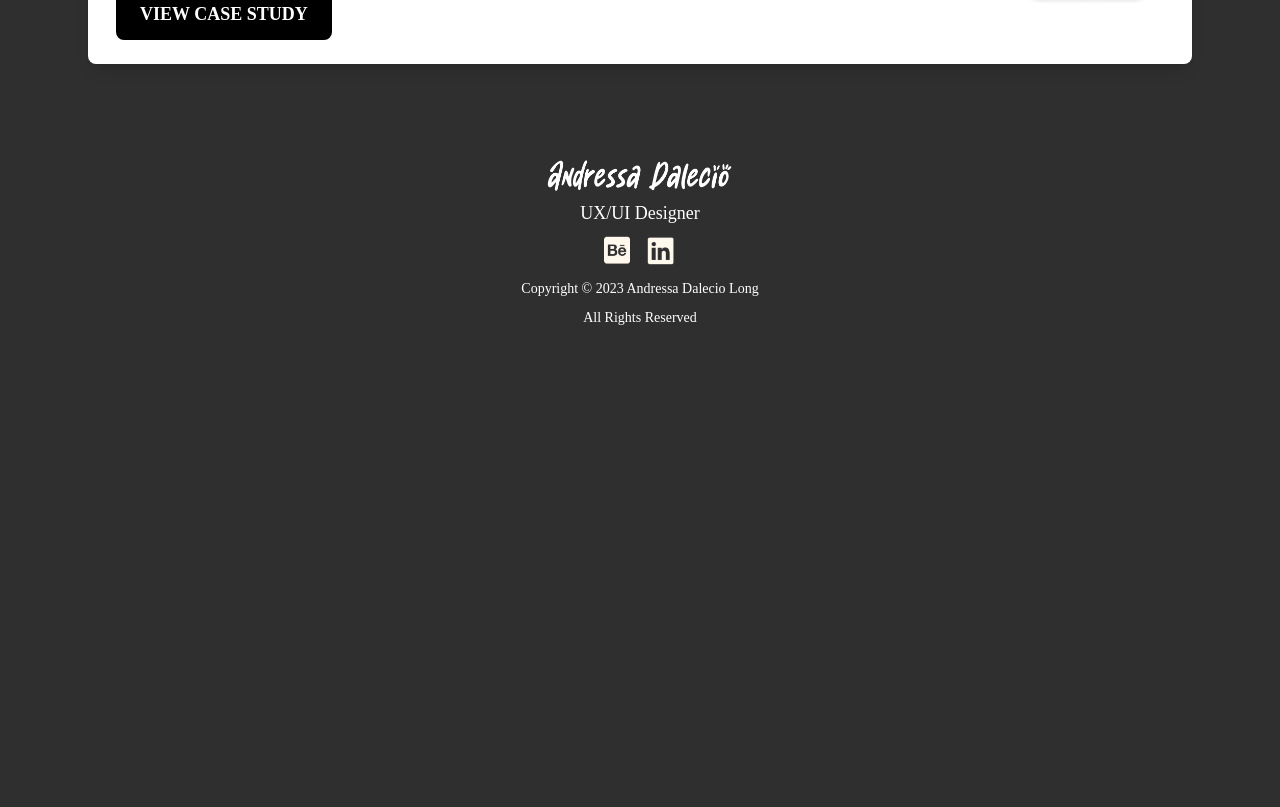
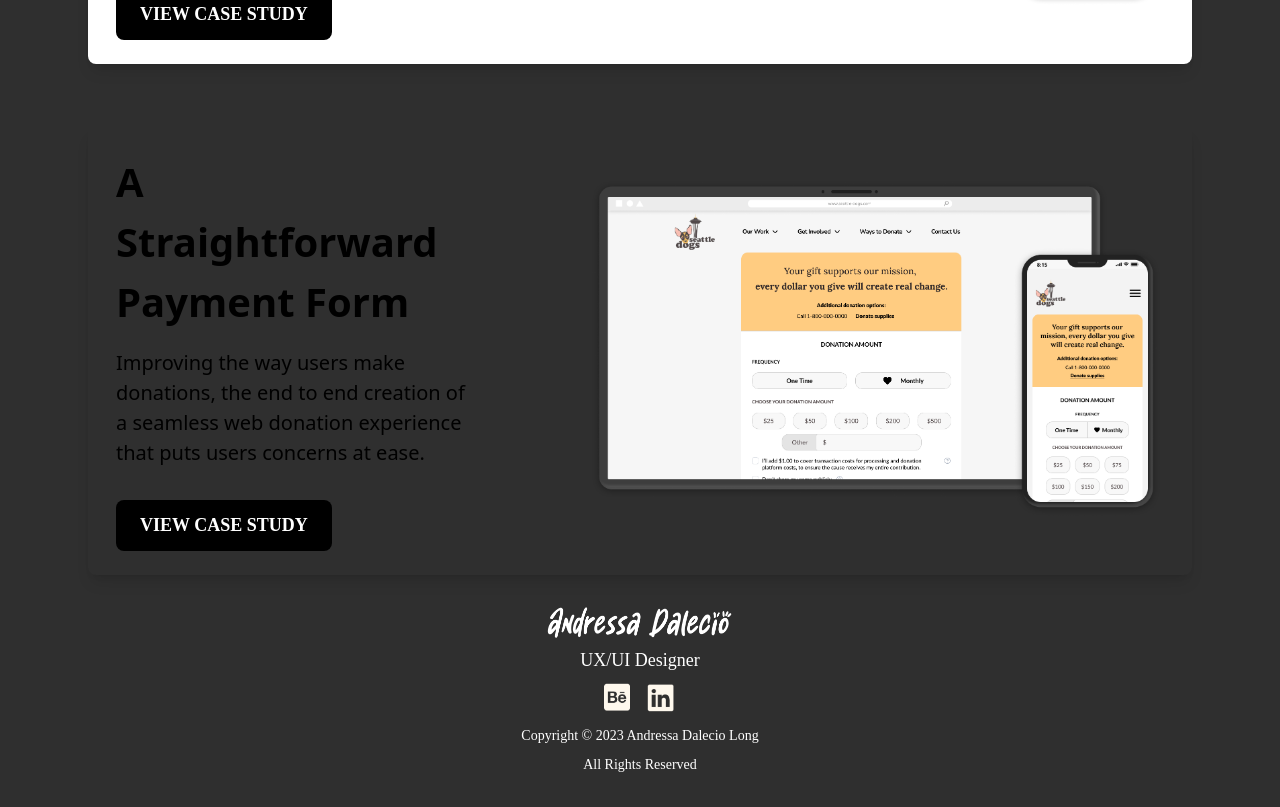
Before and after one commit to gustxyz/andressa-portfolio, a Next.js app: page /my-work in a window 1280 px wide. Shown: the part 1000-1807 px from the top of the page. Before the commit the page ends 1360 px from the top, so only its background shows below. Built offline with nearby package versions, Linux system fonts and the light colour scheme.

Commit message:
green changes

```diff
--- a/app/my-work/page.tsx
+++ b/app/my-work/page.tsx
@@ -45,6 +45,17 @@ export default function Home() {
         />
       </Container>
       <Spacer />
+      <Container>
+        <Card
+          imagePath="/images/payment_mockup.png"
+          contentTitle="A Straightforward Payment Form"
+          contentParagraph="Improving the way users make donations, the end to end creation of a seamless web donation experience that puts users concerns at ease."
+          contentAnchor="my-work/seattle-dogs"
+          color="green"
+          direction="right"
+        />
+      </Container>
+
     </>
   );
 }
--- a/app/my-work/seattle-dogs/page.tsx
+++ b/app/my-work/seattle-dogs/page.tsx
@@ -534,7 +534,7 @@ export default function WorkPage() {
               {InsightsDescription}
             </WorkPageContentBlock>
           </div>
-          <img height="764" src={InsightsImgPath} />
+          <img className="mx-auto" height="764" src={InsightsImgPath} />
         </Container>
       </FullContainer>
       <FullContainer className="bg-white">
@@ -598,7 +598,7 @@ export default function WorkPage() {
           <img className="w-full h-[576px]" src={SketchImgPath2} />
         </Container>
       </FullContainer>
-      <FullContainer className="bg[color:var(--off-white)]">
+      <FullContainer className="bg-[color:var(--off-white)]">
         <Container className="py-16 min-h-[500px]">
           <div className="text-center pb-8">
             <WorkPageContentBlock
--- a/components/Card.tsx
+++ b/components/Card.tsx
@@ -35,6 +35,7 @@ interface CardProps {
 const getColor = (color: string) => {
   if (color === "yellow") return "bg-[color:var(--yellow)]";
   else if (color === "white") return "bg-white";
+  else if (color === "green") return "bg-[color:var(--green)]";
   return null;
 };
 
--- a/style.css
+++ b/style.css
@@ -27,8 +27,10 @@ body {
   --primary-font: "Montserrat";
   --secondary-font: "Nunito";
   --grey-white: #fbfbfb;
+  --green: #8BBB8C;
   background: var(--off-black);
 }
+
 
 .primary-font {
   font-family: var(--primary-font);
```
